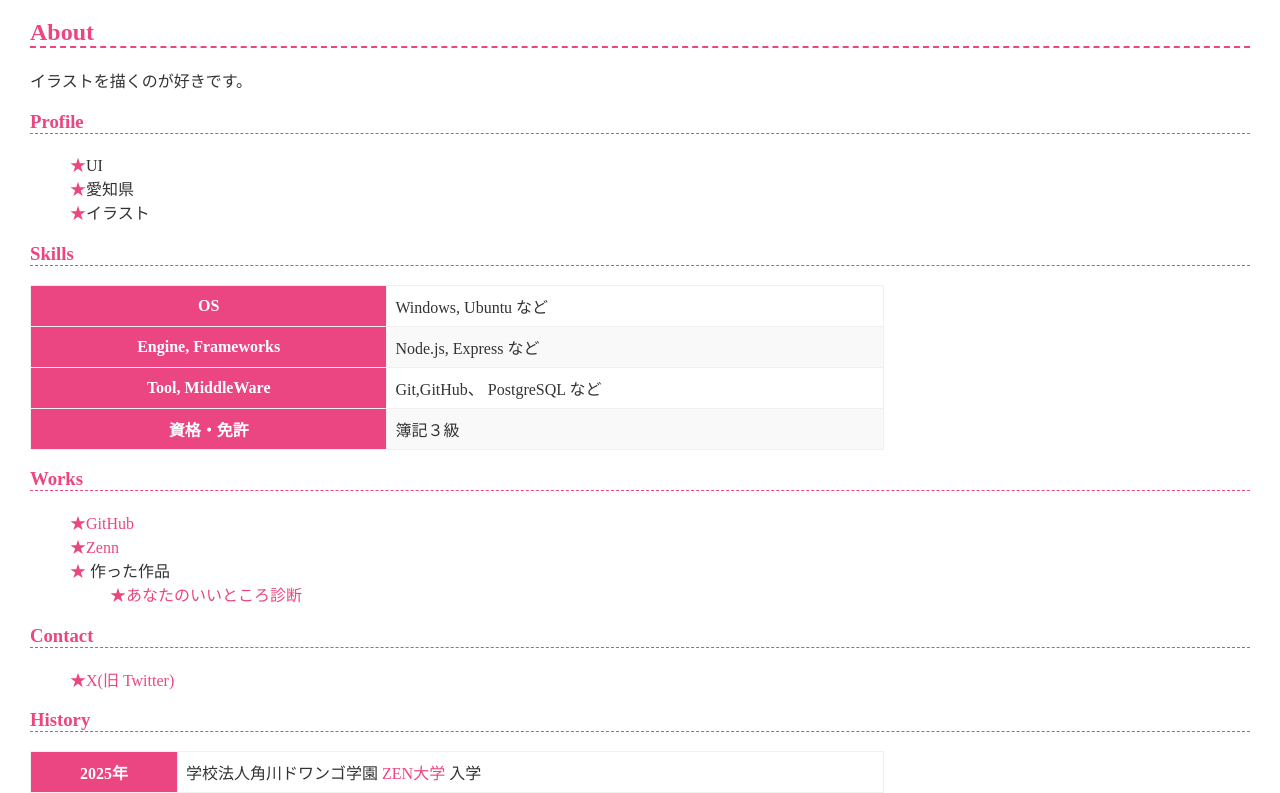
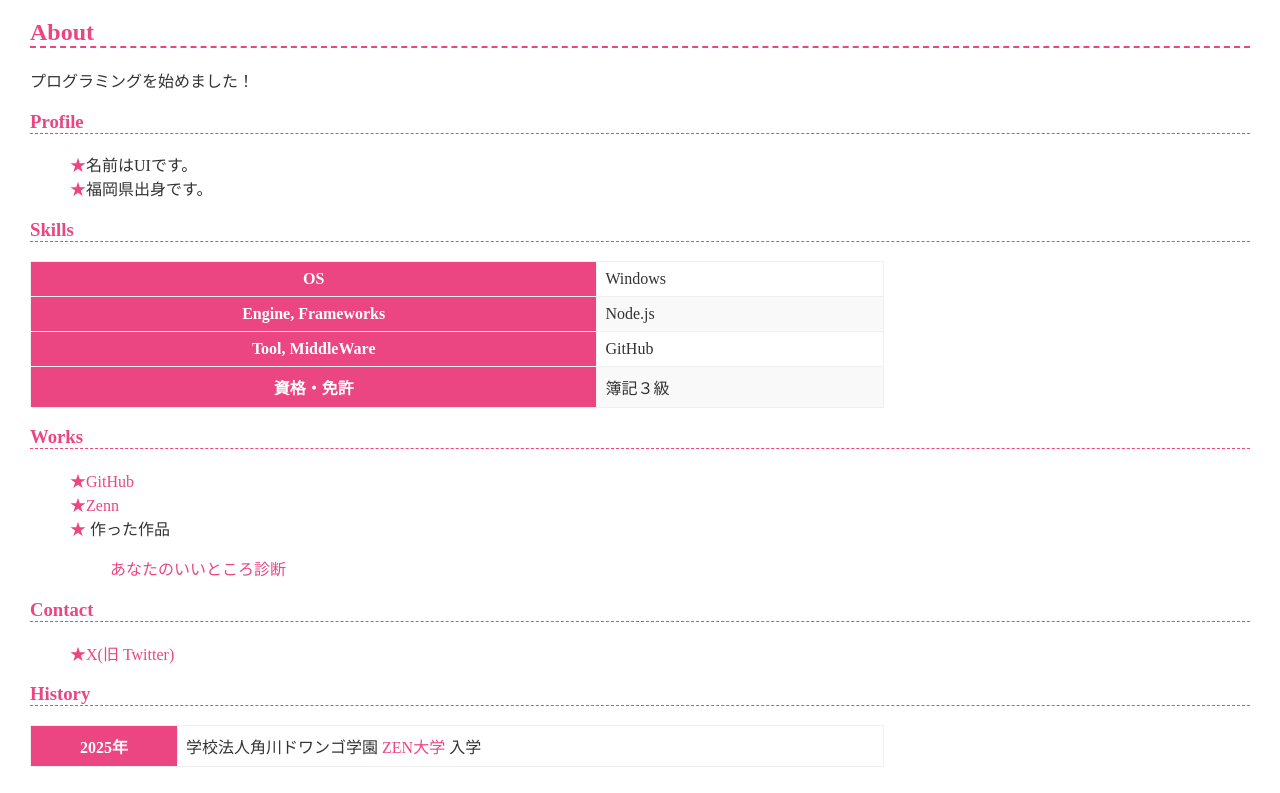
Before and after one commit to UI77789/UIUI77789.github.io, a plain HTML site: page index.html in a window 1280 px wide. Shown: the part 118-911 px from the top of the page. After the commit the page ends 885 px from the top, so only its background shows below. Drawn offline with Linux system fonts and the light colour scheme.

Commit message:
Update index.html

```diff
--- a/index.html
+++ b/index.html
@@ -11,29 +11,28 @@
 
     <h2>About</h2>
     <p>
-      イラストを描くのが好きです。
+      プログラミングを始めました！
     </p>
 
     <h3>Profile</h3>
     <ul>
-      <li>UI</li>
-      <li>愛知県</li>
-      <li>イラスト</li>
+      <li>名前はUIです。</li>
+      <li>福岡県出身です。</li>
     </ul>
 
     <h3>Skills</h3>
     <table>
       <tr>
         <th>OS</th>
-        <td>Windows, Ubuntu など</td>
+        <td>Windows</td>
       </tr>
       <tr>
         <th>Engine, Frameworks</th>
-        <td>Node.js, Express など</td>
+        <td>Node.js</td>
       </tr>
       <tr>
         <th>Tool, MiddleWare</th>
-        <td>Git,GitHub、 PostgreSQL など</td>
+        <td>GitHub</td>
       </tr>
       <tr>
         <th>資格・免許</th>
@@ -48,7 +47,7 @@
       <li>
         作った作品
         <ul>
-          <li><a href="https://ui77789.github.io/assessment/assessment.html#">あなたのいいところ診断</a></li>
+          <P><a href="https://ui77789.github.io/assessment/assessment.html#">あなたのいいところ診断</a></P>
         </ul>
       </li>
     </ul>
```
